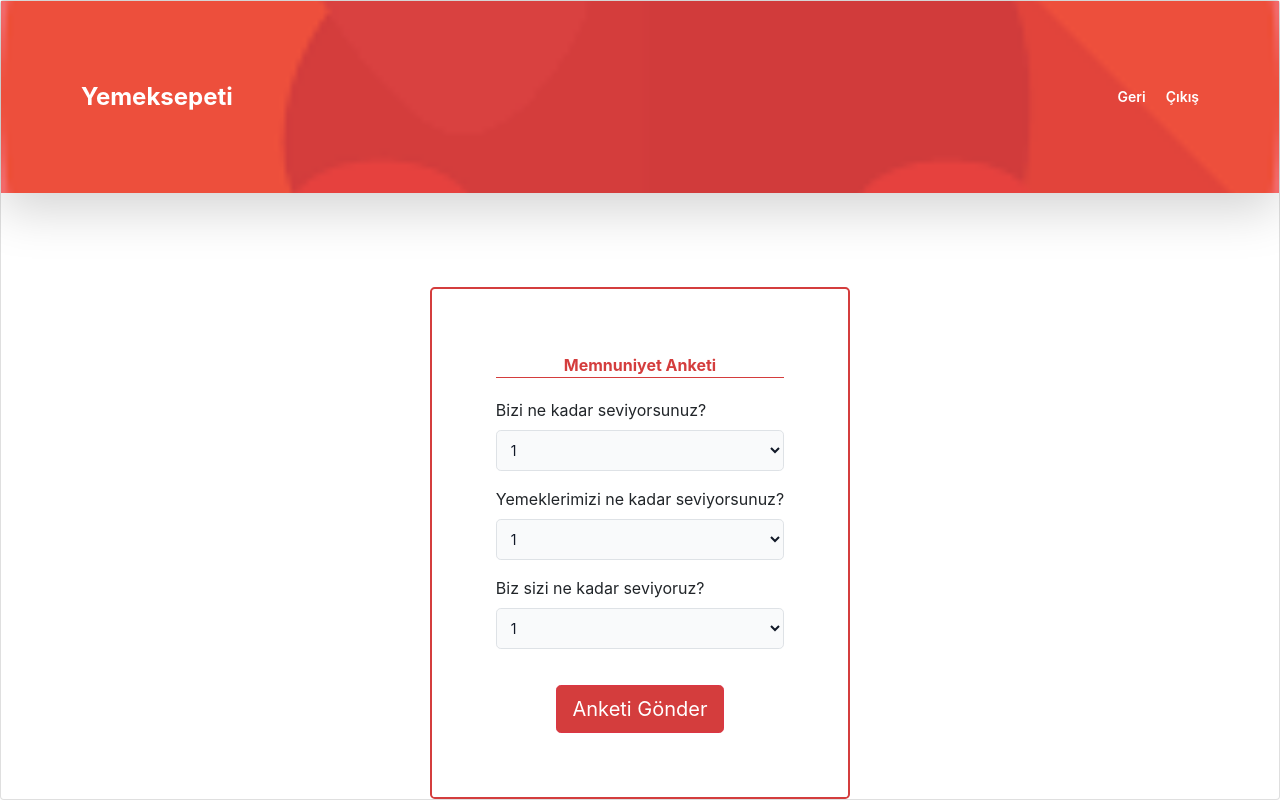
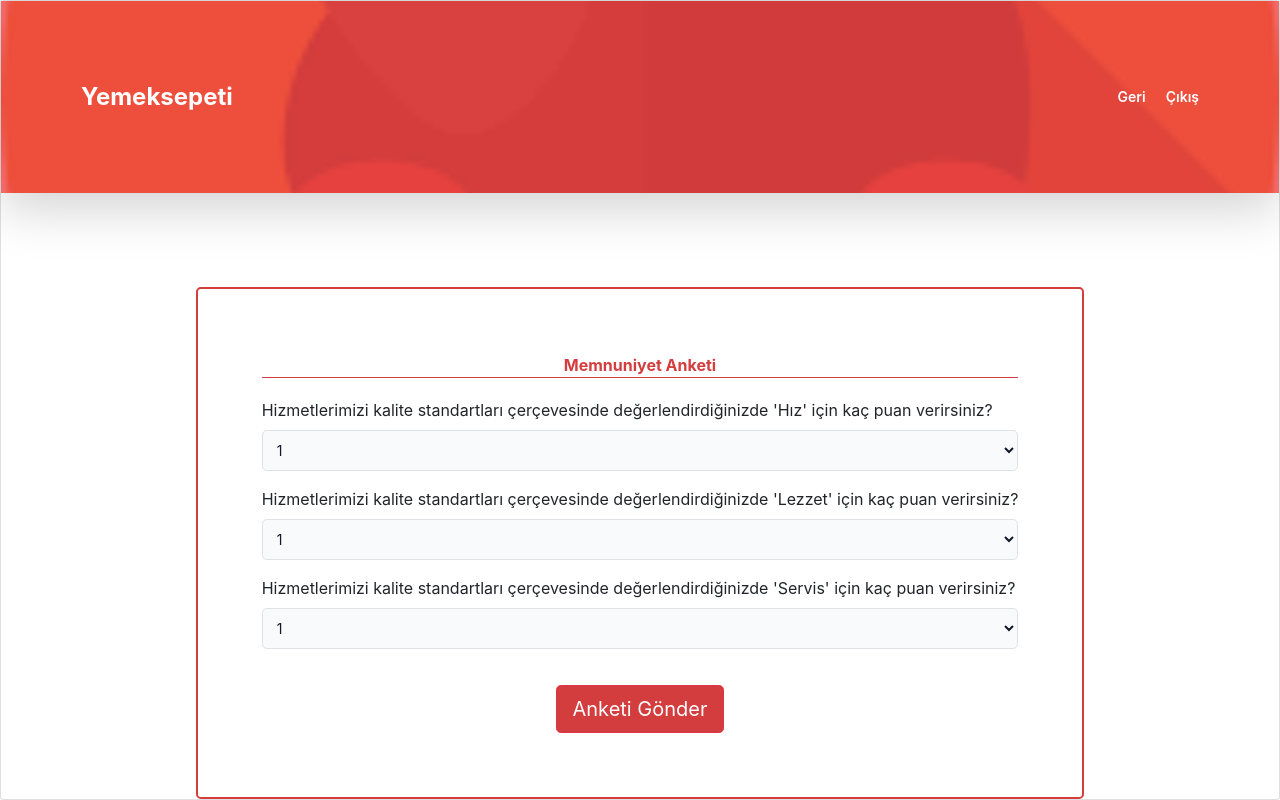
Before and after one commit to ardakskc/food-ordering-crm, a React (Create React App) app in the folder front/: page /survey in a window 1280 px wide. Built offline with nearby package versions, Linux system fonts and the light colour scheme.

Commit message:
fixed img sizes in Payment.js and changed survey questions.

```diff
--- a/front/src/components/Payment.js
+++ b/front/src/components/Payment.js
@@ -127,7 +127,7 @@ class Payment extends Component {
 
                     <div className="flex flex-col gap-y-5 items-center rounded-lg bg-white p-16 border-2 border-[#d43d3d]">
                         <div className="">
-                            <img src={img} alt="" />
+                            <img className="object-cover h-48 w-96" src={img} alt="" />
                         </div>
 
                         <div className="text-lg underline font-semibold">
--- a/front/src/components/Survey.js
+++ b/front/src/components/Survey.js
@@ -125,7 +125,7 @@ class Survey extends Component {
                     <span className="card-reader items-center justify-center font-bold text-[#d43d3d] border-b border-[#d43d3d] w-full text-center">Memnuniyet Anketi</span>
                     <form>
                         <div className="form-group">
-                            <label htmlFor="first_survey">Bizi ne kadar seviyorsunuz?</label>
+                            <label htmlFor="first_survey">Hizmetlerimizi kalite standartları çerçevesinde değerlendirdiğinizde 'Hız' için kaç puan verirsiniz?</label>
                             <select id="first_survey" className="bg-gray-50 border border-gray-300 text-gray-900 text-sm rounded-lg focus:ring-blue-500 focus:border-blue-500 block w-full p-2.5 dark:bg-[#fff] dark:border-gray-600 dark:placeholder-gray-400 dark:text-black dark:focus:ring-blue-500 dark:focus:border-blue-500" onChange={this.onFirstSurveyChange.bind(this)}>
                                 {options.map((option) => (
                                     <option value={option.value}>{option.label}</option>
@@ -133,7 +133,7 @@ class Survey extends Component {
                             </select>
                         </div>
                         <div className="form-group">
-                            <label htmlFor="second_survey">Yemeklerimizi ne kadar seviyorsunuz?</label>
+                            <label htmlFor="second_survey">Hizmetlerimizi kalite standartları çerçevesinde değerlendirdiğinizde 'Lezzet' için kaç puan verirsiniz?</label>
                             <select id="second_survey" className="bg-gray-50 border border-gray-300 text-gray-900 text-sm rounded-lg focus:ring-blue-500 focus:border-blue-500 block w-full p-2.5 dark:bg-[#fff] dark:border-gray-600 dark:placeholder-gray-400 dark:text-black dark:focus:ring-blue-500 dark:focus:border-blue-500" onChange={this.onSecondSurveyChange.bind(this)}>
                                 {options.map((option) => (
                                     <option value={option.value}>{option.label}</option>
@@ -141,7 +141,7 @@ class Survey extends Component {
                             </select>
                         </div>
                         <div className="form-group">
-                            <label htmlFor="last_survey">Biz sizi ne kadar seviyoruz?</label>
+                            <label htmlFor="last_survey">Hizmetlerimizi kalite standartları çerçevesinde değerlendirdiğinizde 'Servis' için kaç puan verirsiniz?</label>
                                 <br></br>
                                 <select id="second_survey" className="bg-gray-50 border border-gray-300 text-gray-900 text-sm rounded-lg focus:ring-blue-500 focus:border-blue-500 block w-full p-2.5 dark:bg-[#fff] dark:border-gray-600 dark:placeholder-gray-400 dark:text-black dark:focus:ring-blue-500 dark:focus:border-blue-500" onChange={this.onLastSurveyChange.bind(this)}>
                                 {options.map((option) => (
```
